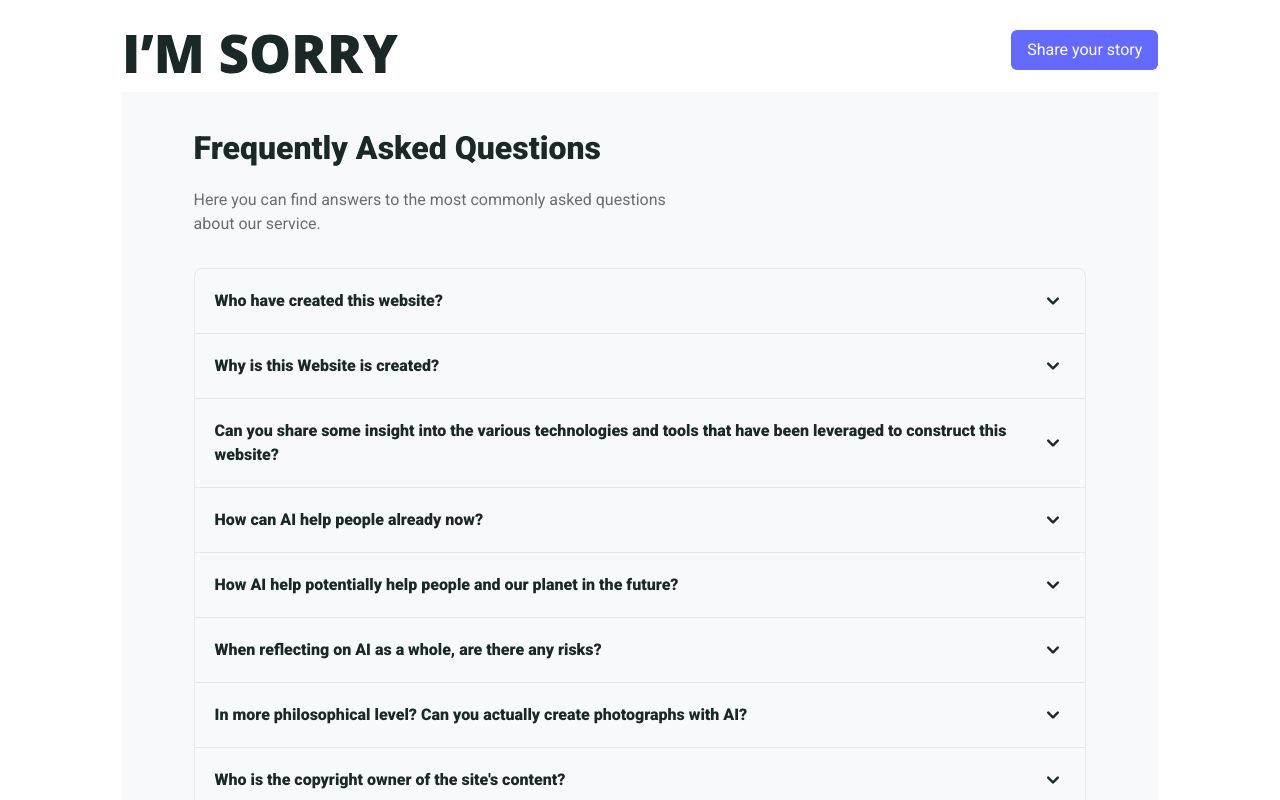
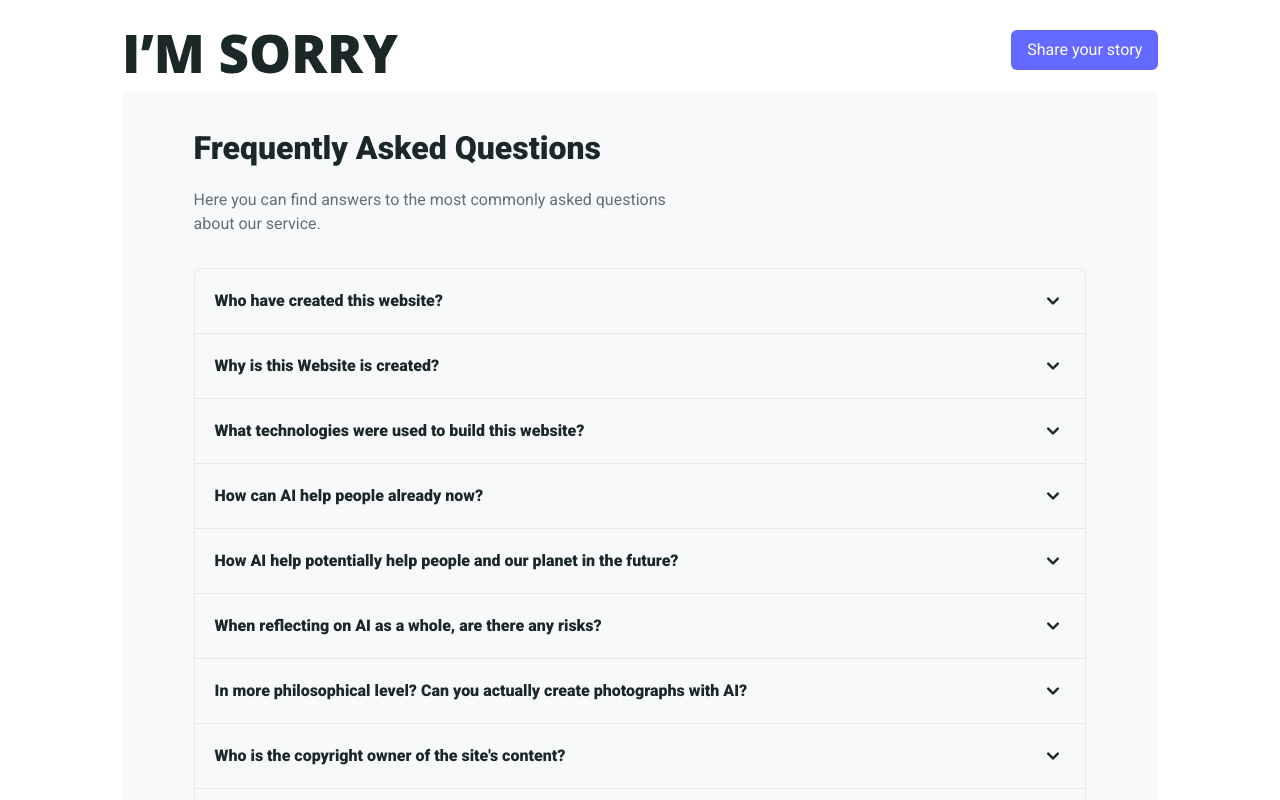
Before and after one commit to akipeki/D_3.0, a React (Vite) app in the folder frontend/: page /faq in a window 1280 px wide. Shown: the top 800 px of the page. Built offline with nearby package versions, Linux system fonts and the light colour scheme.

Commit message:
fixing the question

```diff
--- a/frontend/src/pages/FAQ.jsx
+++ b/frontend/src/pages/FAQ.jsx
@@ -86,7 +86,7 @@ const FAQ = () => {
 
                     <Accordion.Panel>
                         <Accordion.Title className='font-extrabold text-[#1B2828] text-[16px]'>
-                            Can you share some insight into the various technologies and tools that have been leveraged to construct this website?
+                            What technologies were used to build this website?
                         </Accordion.Title>
                         <Accordion.Content className='sm:mx-6 lg:mx-10 '>
                             <div className="className='mt-4 text-[#1B2828] text-[16px]">
```
